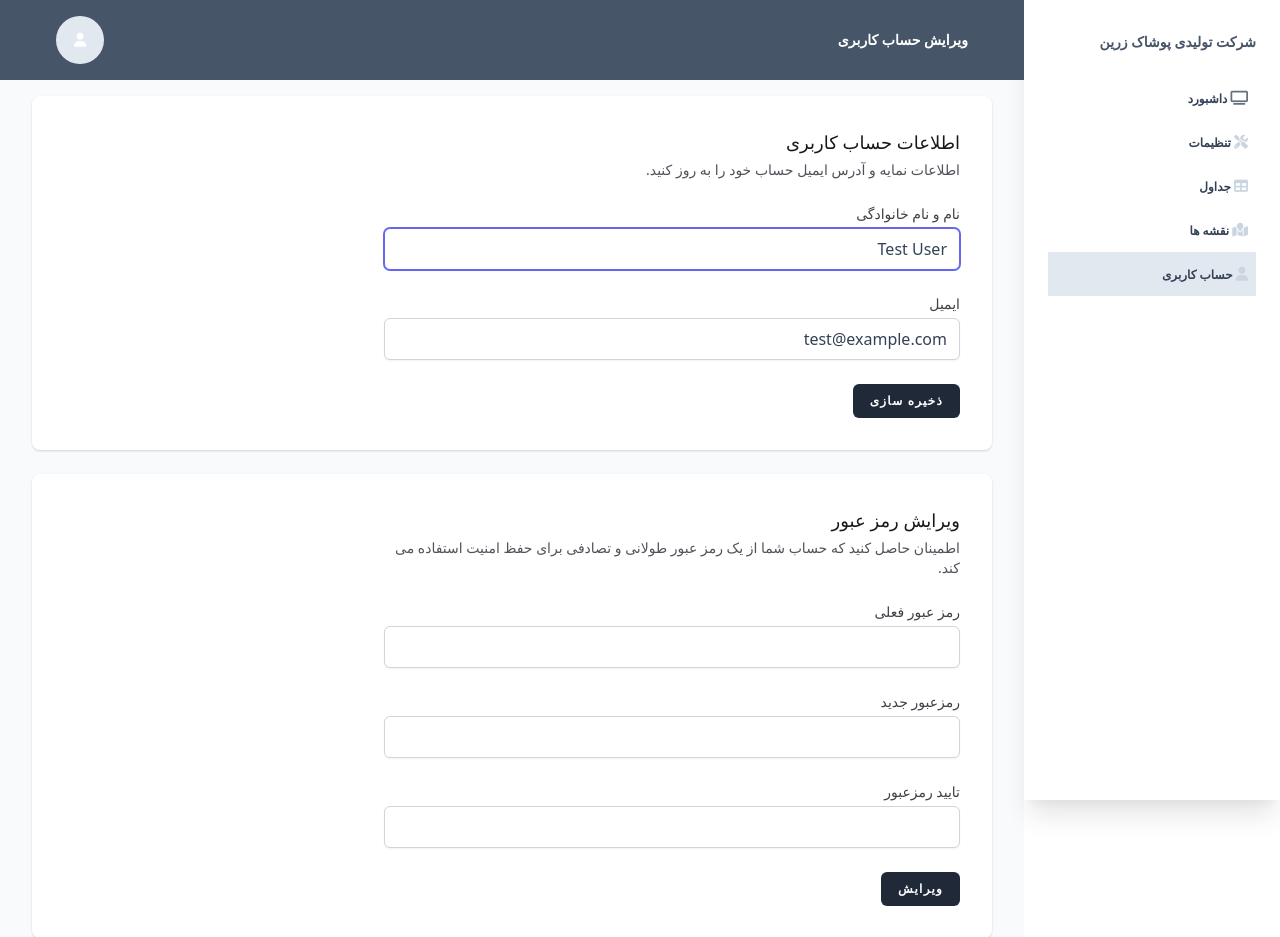
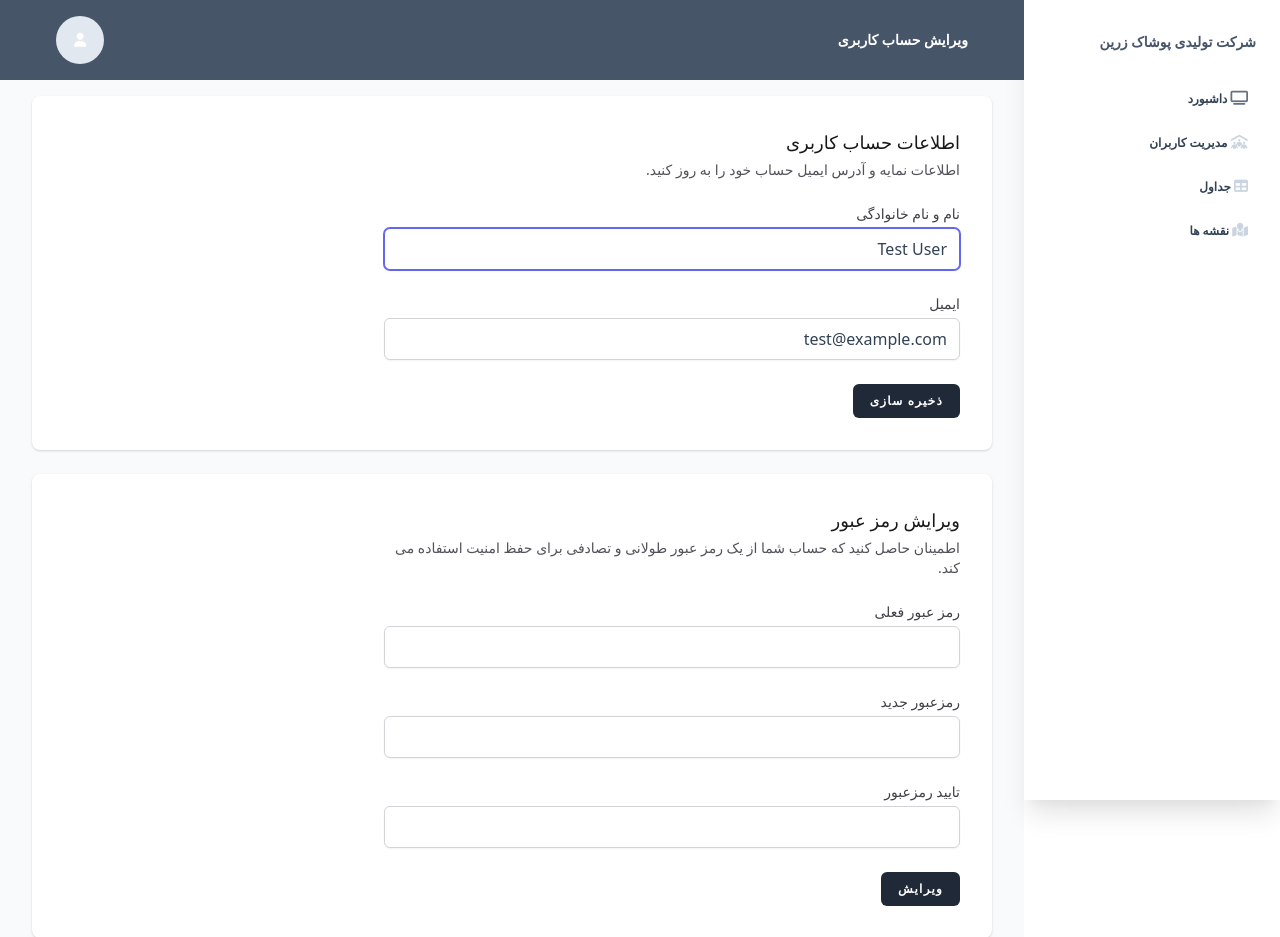
Before and after one commit to MahdiRezaeiDev/zarrin, a Laravel app: page /profile in a window 1280 px wide. Shown: the top 937 px of the page. Run offline with Laravel 12, Linux system fonts and the light colour scheme; a user stored in the database is signed in; data comes from the database, SQL or seed files in the repository; style sheets or scripts are compiled from the project's sources; some web fonts are replaced.

Commit message:
Refactor profile views to admin namespace, localize edit forms, and enhance navigation elements

```diff
--- a/app/Http/Controllers/ProfileController.php
+++ b/app/Http/Controllers/ProfileController.php
@@ -16,7 +16,7 @@ class ProfileController extends Controller
      */
     public function edit(Request $request): View
     {
-        return view('profile.edit', [
+        return view('admin.profile.edit', [
             'user' => $request->user(),
         ]);
     }
--- a/resources/views/profile/edit.blade.php
+++ b/resources/views/admin/profile/edit.blade.php
@@ -7,19 +7,19 @@
         <div class="max-w-7xl mx-auto pt-6 md:pt-8 sm:px-6 lg:px-8 space-y-6">
             <div class="p-4 sm:p-8 bg-white shadow sm:rounded-lg">
                 <div class="max-w-xl">
-                    @include('profile.partials.update-profile-information-form')
+                    @include('admin.profile.partials.update-profile-information-form')
                 </div>
             </div>
 
             <div class="p-4 sm:p-8 bg-white shadow sm:rounded-lg">
                 <div class="max-w-xl">
-                    @include('profile.partials.update-password-form')
+                    @include('admin.profile.partials.update-password-form')
                 </div>
             </div>
 
             <div class="p-4 sm:p-8 bg-white shadow sm:rounded-lg">
                 <div class="max-w-xl">
-                    @include('profile.partials.delete-user-form')
+                    @include('admin.profile.partials.delete-user-form')
                 </div>
             </div>
         </div>
--- a/resources/views/layouts/navigation.blade.php
+++ b/resources/views/layouts/navigation.blade.php
@@ -42,7 +42,8 @@
                 </div>
             </li>
         </ul>
-        <div class="md:flex md:flex-col md:items-stretch md:opacity-100 md:relative md:mt-4 md:shadow-none shadow absolute top-0 left-0 right-0 z-40 overflow-y-auto overflow-x-hidden h-auto items-center flex-1 rounded hidden"
+        <aside
+            class="md:flex md:flex-col md:items-stretch md:opacity-100 md:relative md:mt-4 md:shadow-none shadow absolute top-0 left-0 right-0 z-40 overflow-y-auto overflow-x-hidden h-auto items-center flex-1 rounded hidden"
             id="example-collapse-sidebar">
             <div class="md:min-w-full md:hidden block pb-4 mb-4 border-b border-solid border-blueGray-200">
                 <div class="flex flex-wrap">
@@ -74,8 +75,8 @@
                 <li class="items-center {{ $title == '' ? '' : '' }}">
                     <a href="{{ route('profile.edit') }}"
                         class="text-xs uppercase py-3 font-bold block text-blueGray-700 hover:text-blueGray-500">
-                        <i class="fas fa-tools mr-2 text-sm text-blueGray-300"></i>
-                        تنظیمات
+                        <i class="fa-solid fa-people-roof mr-2 text-sm text-blueGray-300"></i>
+                        مدیریت کاربران
                     </a>
                 </li>
 
@@ -94,14 +95,7 @@
                         نقشه ها
                     </a>
                 </li>
-                <li class="items-center {{ $title == 'ویرایش حساب کاربری' ? 'bg-blueGray-200' : '' }}">
-                    <a href="{{ route('profile.edit') }}"
-                        class="text-xs uppercase py-3 font-bold block text-blueGray-700 hover:text-blueGray-500">
-                        <i class="fa-solid fa-user mr-2 text-sm text-blueGray-300"></i>
-                        حساب کاربری
-                    </a>
-                </li>
             </ul>
-        </div>
+        </aside>
     </div>
 </nav>
--- a/routes/web.php
+++ b/routes/web.php
@@ -20,7 +20,7 @@ Route::get('/contact', function () {
 })->name('contact');
 
 Route::get('/dashboard', function () {
-    return view('dashboard');
+    return view('admin.dashboard');
 })->middleware(['auth', 'verified'])->name('dashboard');
 
 Route::middleware('auth')->group(function () {
```
Also changed, not shown: resources/views/admin/dashboard.blade.php (renamed from resources/views/dashboard.blade.php), resources/views/admin/profile/partials/delete-user-form.blade.php (renamed from resources/views/profile/partials/delete-user-form.blade.php), resources/views/admin/profile/partials/update-password-form.blade.php (renamed from resources/views/profile/partials/update-password-form.blade.php), resources/views/admin/profile/partials/update-profile-information-form.blade.php (renamed from resources/views/profile/partials/update-profile-information-form.blade.php).
